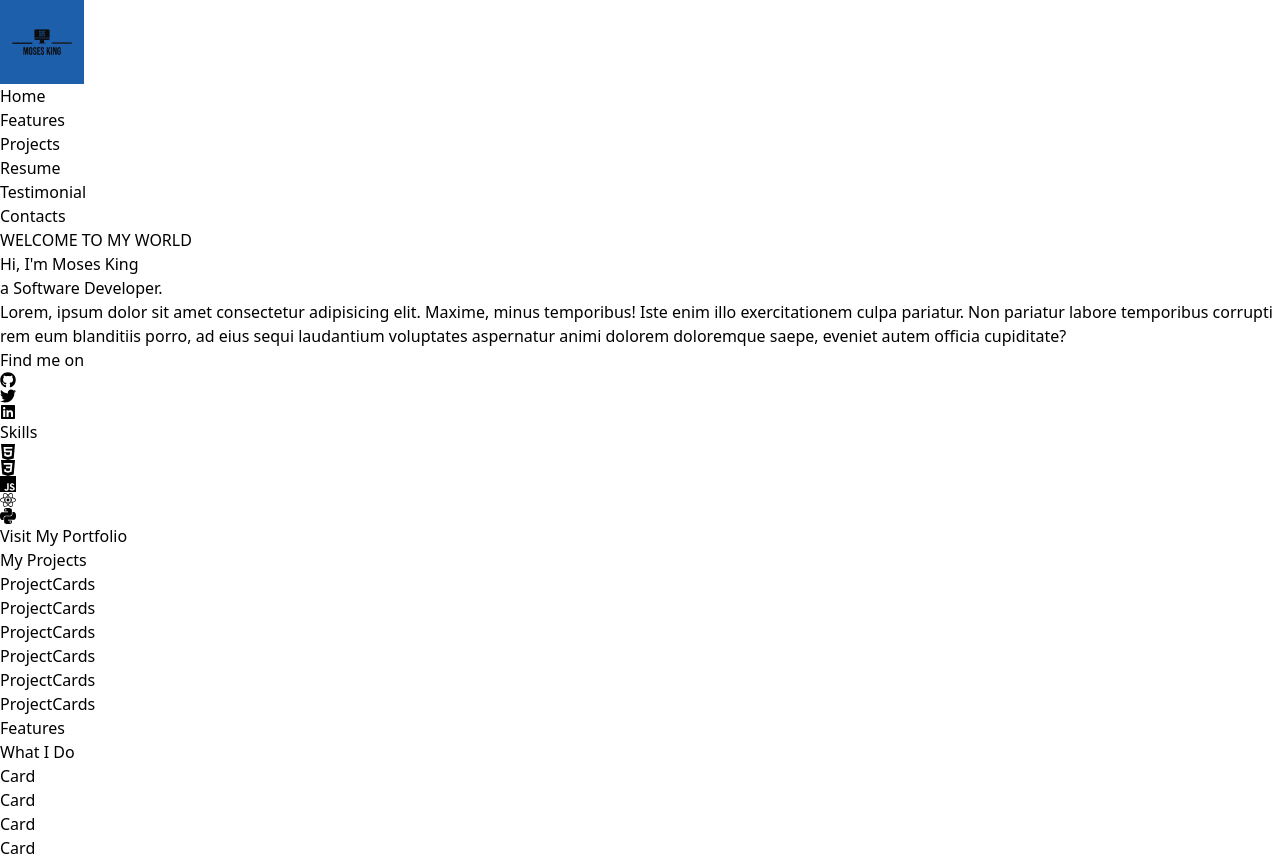
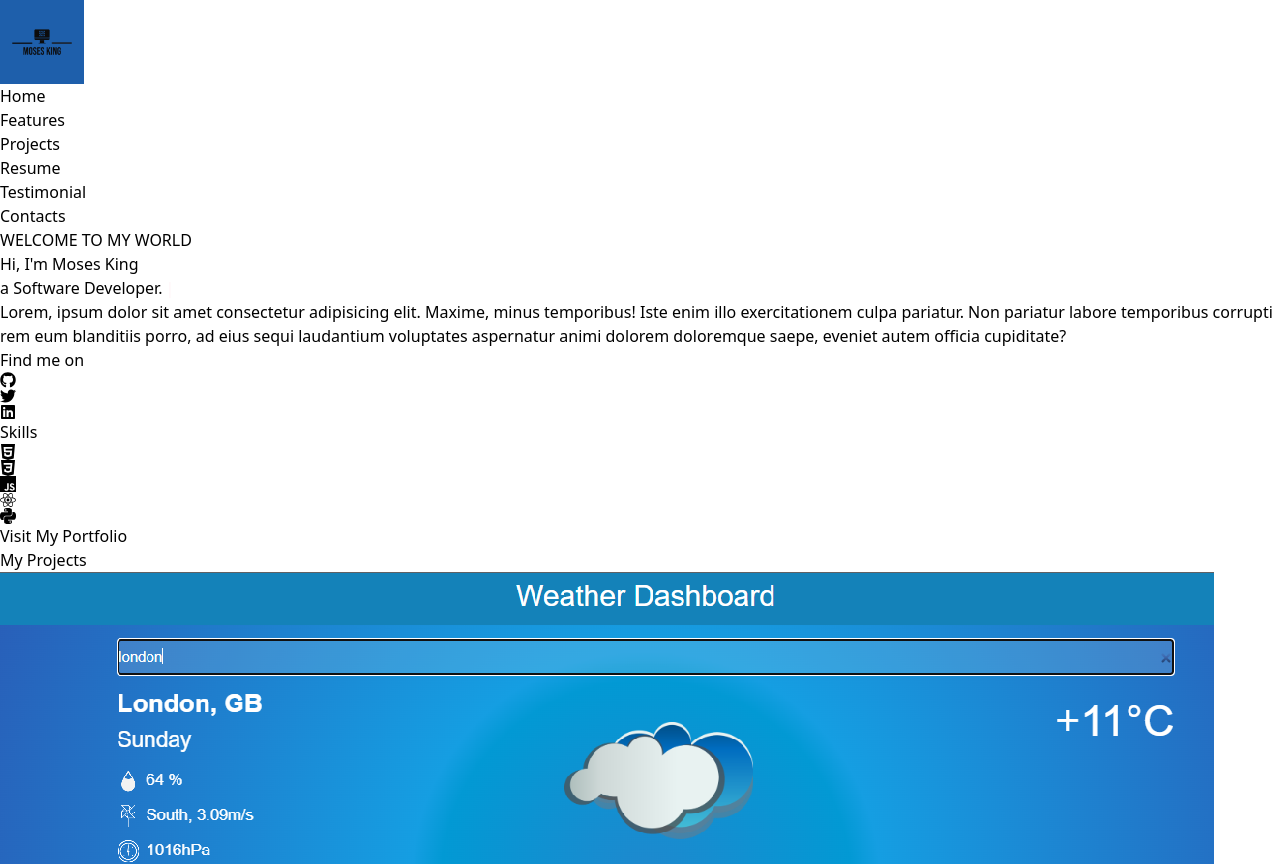
Before and after one commit to King-Mo100/Portfolio, a React (Create React App) app: page / in a window 1280 px wide. Shown: the top 864 px of the page. Built offline with nearby package versions, Linux system fonts and the light colour scheme.

Commit message:
images added to project cards

```diff
--- a/src/components/projects/ProjectCards.js
+++ b/src/components/projects/ProjectCards.js
@@ -1,10 +1,15 @@
 import React from 'react'
 
-const ProjectCards = () => {
+const ProjectCards = ({title, des, src}) => {
   return (
     <div className='w-full px-12 h-auto py-10 rounded-lg shadow-shadowOne flex flex-col
     bg-gradient-to-r from-bodyColor to-[#202327] group hover:bg-gradient-to-b
-    hover:from-gray-900 hover:gray-900 transition-colors duration-1000'>ProjectCards</div>
+    hover:from-gray-900 hover:gray-900 transition-colors duration-1000'>
+        <div>
+            <img src={src} alt="" />
+
+        </div>
+    </div>
   )
 }
 
--- a/src/components/projects/Projects.js
+++ b/src/components/projects/Projects.js
@@ -1,7 +1,7 @@
 import React from 'react'
 import Title from '../layouts/Title'
 import ProjectCards from './ProjectCards'
-import { projectOne } from '../../assets/index'
+import {projectOne} from '../../assets/index'
 
 const Projects = () => {
   return (
@@ -20,19 +20,24 @@ const Projects = () => {
             src={projectOne}/>
             <ProjectCards
             Title title="Movie App"
-            des="Lorem ipsum, dolor sit amet consectetur adipisicing elit. Ea, quam."/>
+            des="Lorem ipsum, dolor sit amet consectetur adipisicing elit. Ea, quam."
+            src={projectOne}/>
                         <ProjectCards
             Title title="Bookify"
-            des="Lorem ipsum, dolor sit amet consectetur adipisicing elit. Ea, quam."/>
+            des="Lorem ipsum, dolor sit amet consectetur adipisicing elit. Ea, quam."
+            src={projectOne}/>
                         <ProjectCards
             Title title="Simple Calculator"
-            des="Lorem ipsum, dolor sit amet consectetur adipisicing elit. Ea, quam."/>
+            des="Lorem ipsum, dolor sit amet consectetur adipisicing elit. Ea, quam."
+            src={projectOne}/>
                         <ProjectCards
             Title title="Password Generator"
-            des="Lorem ipsum, dolor sit amet consectetur adipisicing elit. Ea, quam."/>
+            des="Lorem ipsum, dolor sit amet consectetur adipisicing elit. Ea, quam."
+            src={projectOne}/>
                         <ProjectCards
             Title title="Chat Bot"
-            des="Lorem ipsum, dolor sit amet consectetur adipisicing elit. Ea, quam."/>
+            des="Lorem ipsum, dolor sit amet consectetur adipisicing elit. Ea, quam."
+            src={projectOne}/>
         </div>
 
     </section>
```
